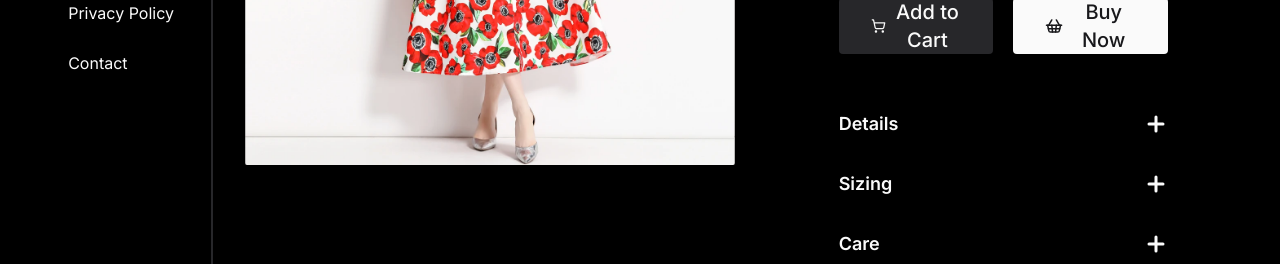
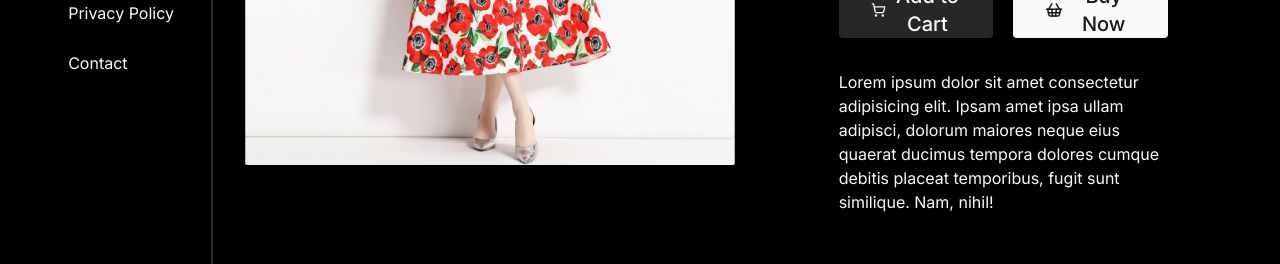
Before and after one commit to sakib-xrz/melee-client, a Next.js app: page /products/1 in a window 1280 px wide. Shown: the part 502-766 px from the top of the page. Built offline with nearby package versions, Linux system fonts and the light colour scheme; no server answers.

Commit message:
Update product details page layout

```diff
--- a/app/(with-sidebar)/products/[uid]/page.jsx
+++ b/app/(with-sidebar)/products/[uid]/page.jsx
@@ -54,7 +54,7 @@ export default function ProductDetailsPage() {
           <ProductCarousel images={images} />
         </div>
 
-        <div className="col-span-12 lg:col-span-6 space-y-10 xl:px-20">
+        <div className="col-span-12 lg:col-span-6 space-y-8 xl:px-20">
           <div>
             <h1 className="text-2xl sm:text-3xl xl:text-4xl pb-3 font-semibold line-clamp-2">
               Women Floral Midi Dress
@@ -111,6 +111,13 @@ export default function ProductDetailsPage() {
               <ShoppingBasket />
               Buy Now
             </Button>
+          </div>
+
+          <div>
+            Lorem ipsum dolor sit amet consectetur adipisicing elit. Ipsam amet
+            ipsa ullam adipisci, dolorum maiores neque eius quaerat ducimus
+            tempora dolores cumque debitis placeat temporibus, fugit sunt
+            similique. Nam, nihil!
           </div>
 
           <Accordion type="single" collapsible className="w-full">
```
